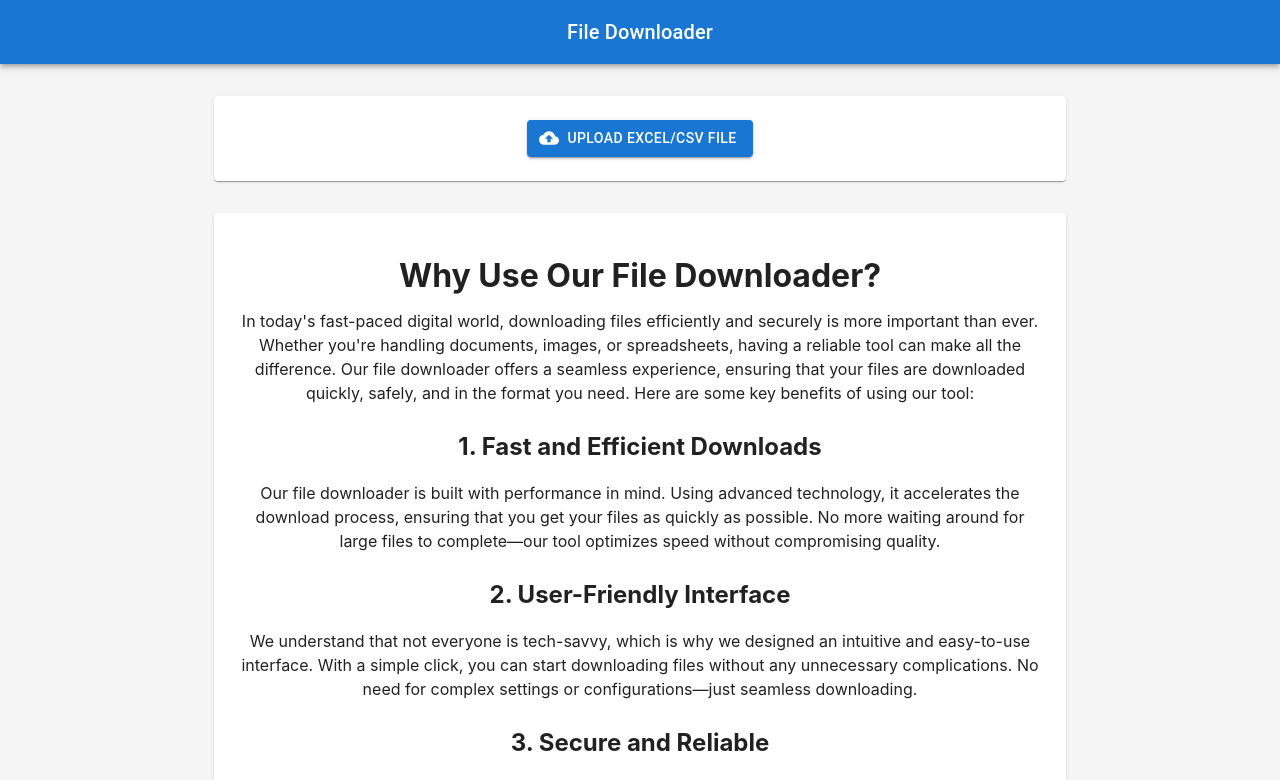
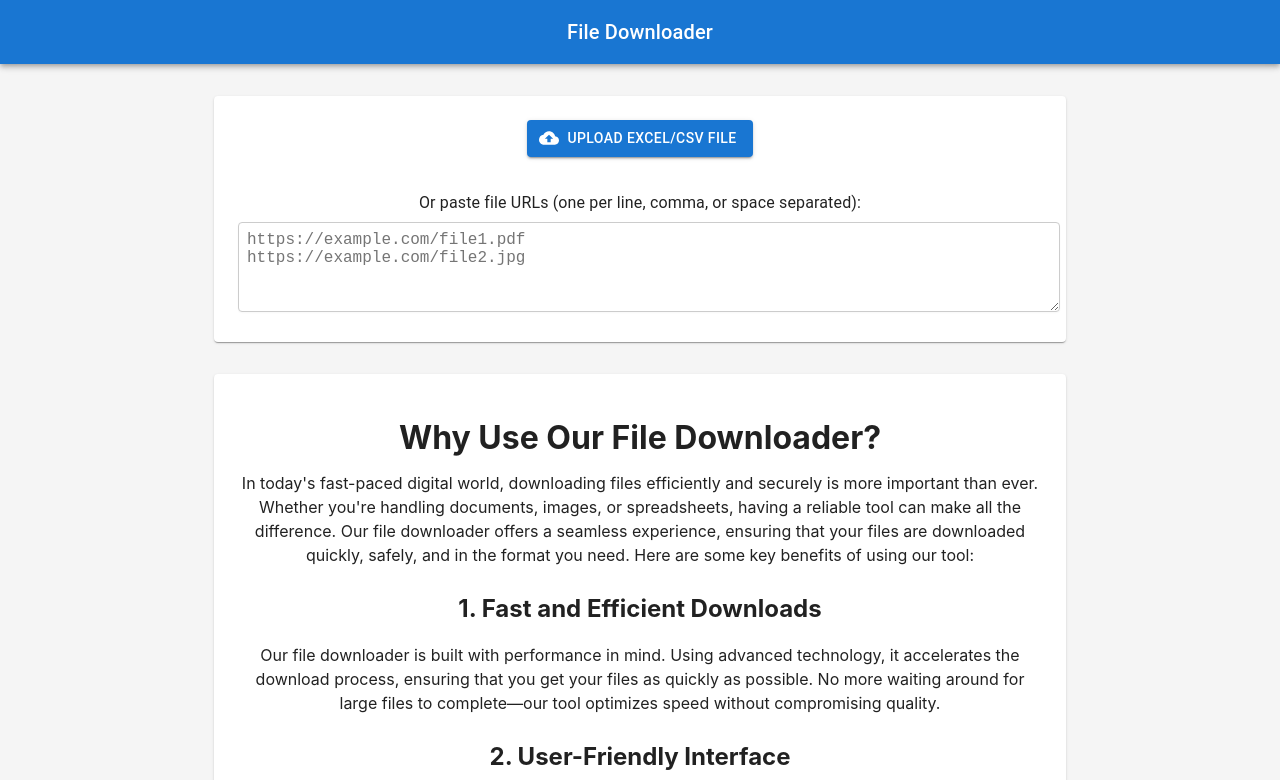
Before and after one commit to itssarthak/fileDownloader, a React (Vite) app: page / in a window 1280 px wide. Shown: the top 780 px of the page. Built offline with nearby package versions, Linux system fonts and the light colour scheme.

Commit message:
allow users to dowanload using urls

```diff
--- a/src/App.jsx
+++ b/src/App.jsx
@@ -38,6 +38,8 @@ function App() {
   const [fileProgress, setFileProgress] = useState({})
   const [downloadedCount, setDownloadedCount] = useState(0)
   const [blogContent, setBlogContent] = useState('')
+  const [manualUrls, setManualUrls] = useState('')
+  const [mergedUrls, setMergedUrls] = useState([])
   const downloadedUrlsRef = useRef(new Set())
   const progressRef = useRef(0)
 
@@ -53,6 +55,14 @@ function App() {
       .then(text => setBlogContent(text))
       .catch(error => console.error('Error fetching blog:', error))
   }, [])
+
+  useEffect(() => {
+    // Update merged URLs whenever urls or manualUrls change
+    setMergedUrls(Array.from(new Set([
+      ...urls,
+      ...parseManualUrls(manualUrls)
+    ])))
+  }, [urls, manualUrls])
 
   const handleFileUpload = (event) => {
     const uploadedFile = event.target.files[0]
@@ -103,6 +113,24 @@ function App() {
     }
   }
 
+  // Helper to parse URLs from textarea
+  const parseManualUrls = (input) => {
+    if (!input) return []
+    // Split by newlines, commas, or spaces
+    return input
+      .split(/\n|,|\s/)
+      .map(url => url.trim())
+      .filter(url => {
+        if (!url) return false
+        try {
+          new URL(url)
+          return true
+        } catch {
+          return false
+        }
+      })
+  }
+
   const downloadFile = async (url) => {
     const startTime = Date.now()
     try {
@@ -141,8 +169,14 @@ function App() {
     // Track batch download start
     trackUserInteraction('start_batch_download', 'download', useZip ? 'zip' : 'individual')
 
+    // Merge file and manual URLs, remove duplicates
+    const mergedUrls = Array.from(new Set([
+      ...urls,
+      ...parseManualUrls(manualUrls)
+    ]))
+
     // Filter out already downloaded URLs
-    const urlsToDownload = urls.filter(url => !downloadedUrlsRef.current.has(url))
+    const urlsToDownload = mergedUrls.filter(url => !downloadedUrlsRef.current.has(url))
 
     if (urlsToDownload.length > 0) {
       // Create an array of promises for parallel downloads
@@ -233,6 +267,7 @@ function App() {
     setUseZip(false)
     setFileProgress({})
     setDownloadedCount(0)
+    setManualUrls('')
     downloadedUrlsRef.current = new Set()
     progressRef.current = 0
   }
@@ -244,7 +279,7 @@ function App() {
           <Typography variant="h6" component="div" sx={{ flexGrow: 1 }}>
             File Downloader
           </Typography>
-          {urls.length > 0 && (
+          {mergedUrls.length > 0 && (
             <Box sx={{ display: 'flex', gap: 1 }}>
               <Tooltip title="Reset Downloads">
                 <IconButton
@@ -264,16 +299,14 @@ function App() {
               >
                 {downloading
                   ? `Downloading...${progress ? ` ${progress.toFixed(0)}%` : ''}`
-                  : `${useZip ? 'Download as ZIP' : 'Download all files'} (${urls.length})`}
+                  : `${useZip ? 'Download as ZIP' : 'Download all files'} (${mergedUrls.length})`}
               </Button>
             </Box>
           )}
         </Toolbar>
       </AppBar>
-
       <Container maxWidth="md">
         <Box sx={{ my: 4 }}>
-
           <Paper sx={{ p: 3, mb: 3 }}>
             <Box sx={{ display: 'flex', flexDirection: 'column', alignItems: 'center', gap: 2 }}>
               <input
@@ -297,16 +330,43 @@ function App() {
                   Selected file: {file.name}
                 </Typography>
               )}
+              {/* Manual URL input */}
+              <Box sx={{ width: '100%', mt: 2 }}>
+                <Typography variant="subtitle1" gutterBottom>
+                  Or paste file URLs (one per line, comma, or space separated):
+                </Typography>
+                <textarea
+                  value={manualUrls}
+                  onChange={e => setManualUrls(e.target.value)}
+                  rows={4}
+                  style={{
+                    width: '100%',
+                    fontSize: '1rem',
+                    padding: 8,
+                    borderRadius: 4,
+                    border: '1px solid #ccc',
+                    resize: 'vertical',
+                    background: 'var(--mui-palette-background-paper, #fff)',
+                    color: 'var(--mui-palette-text-primary, #222)',
+                    boxShadow: '0 1px 2px rgba(0,0,0,0.03)',
+                    transition: 'border-color 0.2s',
+                    outline: 'none',
+                  }}
+                  placeholder="https://example.com/file1.pdf
+https://example.com/file2.jpg"
+                  onFocus={e => (e.target.style.borderColor = '#646cff')}
+                  onBlur={e => (e.target.style.borderColor = '#ccc')}
+                />
+              </Box>
             </Box>
           </Paper>
-
-          {urls.length > 0 && (
+          {mergedUrls.length > 0 && (
             <Paper sx={{ p: 3, mb: 3 }}>
               {
                 !downloading && (
                 <Box>
                     <Typography variant="h6" gutterBottom>
-                    Found URLs ({urls.length})
+                    Found URLs ({mergedUrls.length})
                     </Typography>
                     <FormControlLabel
                         control={
@@ -327,12 +387,12 @@ function App() {
                     {Math.round(progress)}% Complete
                   </Typography>
                   <Typography variant="body2" color="text.secondary">
-                    Downloaded {downloadedCount} of {urls.length} files
+                    Downloaded {downloadedCount} of {mergedUrls.length} files
                   </Typography>
                 </Box>
               )}
               <List>
-                {urls.sort((a,b) => {
+                {mergedUrls.sort((a,b) => {
                     // sort the list by progress
                     const progressA = fileProgress[a] || 0
                     const progressB = fileProgress[b] || 0
```
Also changed, not shown: 2 other files (tests, documents, lock files or other folders).
